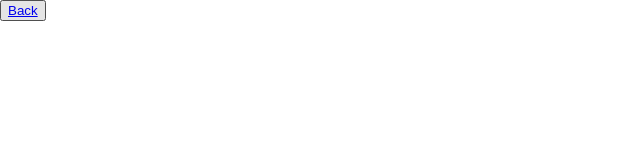
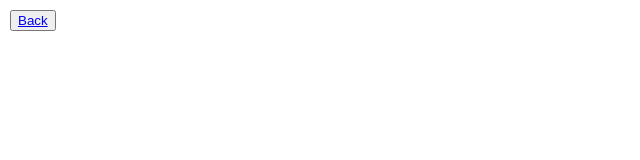
Before and after one commit to manoj1202/contactList-Testing, a React (Create React App) app: page /Create in a window 1280 px wide. Shown: the top 160 px of the page, without its empty margins (0-640 px from the left). Built offline with nearby package versions, Linux system fonts and the light colour scheme.

Commit message:
BrowserRouter

```diff
--- a/src/CreateContact.js
+++ b/src/CreateContact.js
@@ -4,7 +4,7 @@ class CreateContact extends Component{
     render(){
         return(
             <div>
-                <button>
+                <button style={{margin:'10px'}}>
                 <Link
                 to = '/'>Back
                 </Link>
```
